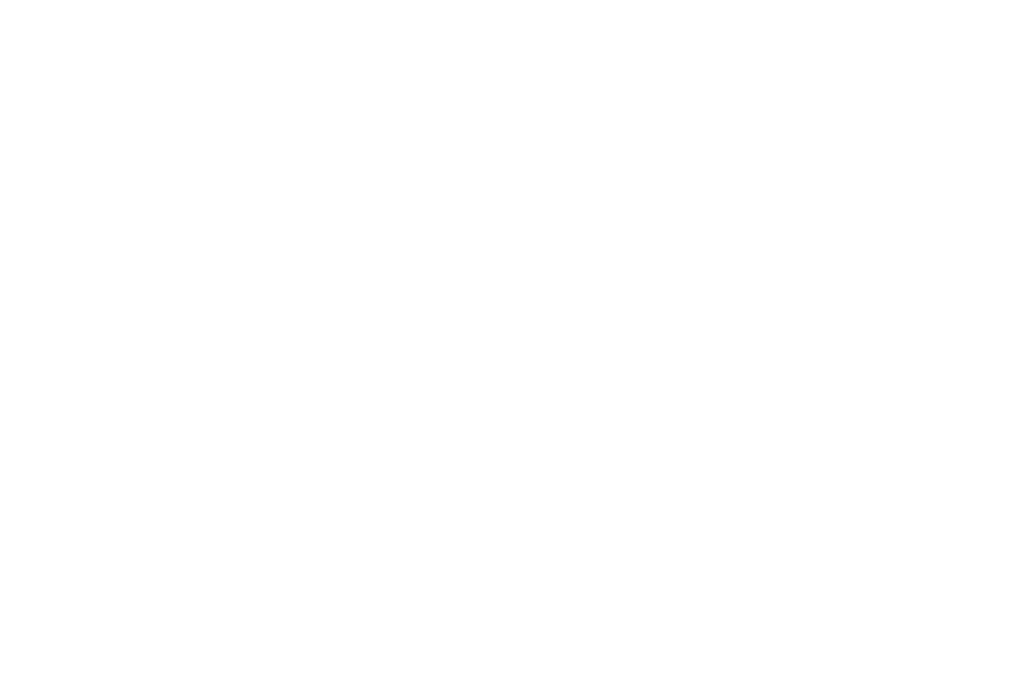
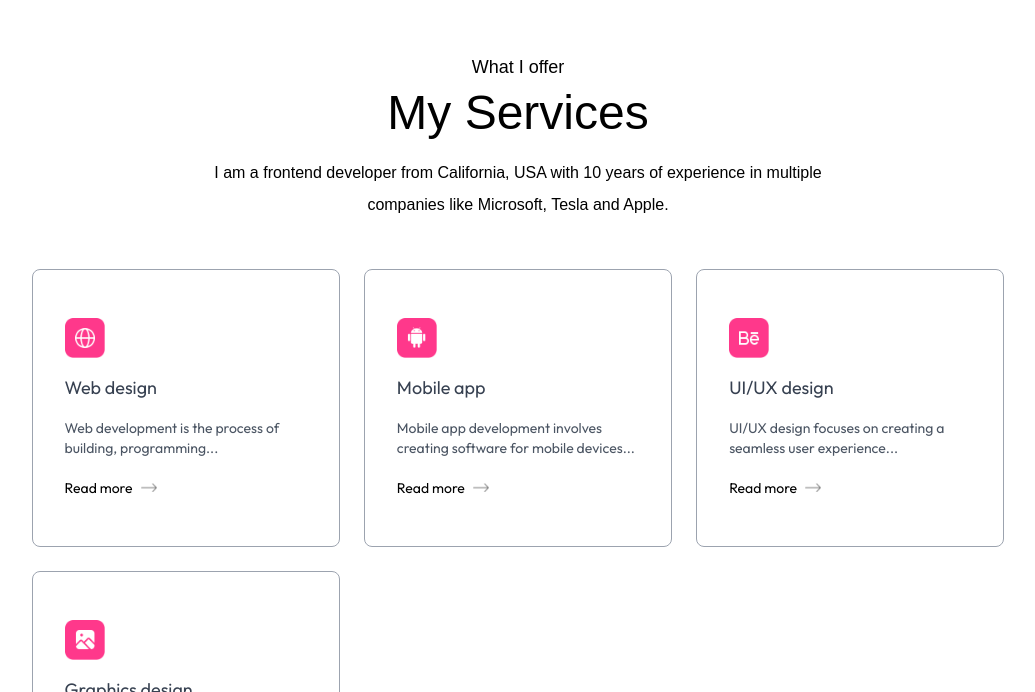
Before and after one commit to jahedripon9/nextjs_portfolio, a Next.js app: page / in a window 1280 px wide. Shown: the part 1628-2320 px from the top of the page, without its empty margins (122-1157 px from the left). Before the commit the page ends 1641 px from the top, so only its background shows below. Built offline with nearby package versions, Linux system fonts and the light colour scheme; a web font is replaced by a local one.

Commit message:
Ready Service  Stection

```diff
--- a/app/components/About.jsx
+++ b/app/components/About.jsx
@@ -29,7 +29,7 @@
                     <ul className='flex items-center gap-3 sm:gap-5'>
                         {
                             toolsData.map((tool, index) => (
-                                <li key={index} className='flex items-center justify-center w-12 sm:w-14 aspect-square border border-gray-400 rounded-lg cursor-pointer hover:-translate-y-1 duration-500'>
+                                <li key={index} className='flex items-center justify-center w-12 sm:w-14 aspect-square border border-gray-400 rounded-lg cursor-pointer hover:-translate-y-1 duration-500 hover:shadow-black'>
                                     <Image src={tool} alt='Tool' className='w-5 sm:w-7' />
                                 </li>
                             ))
--- /dev/null
+++ b/app/components/Services.jsx
@@ -0,0 +1,28 @@
+import { assets, serviceData } from '@/assets/assets'
+import Image from 'next/image'
+import React from 'react'
+
+const Services = () => {
+    return (
+        <div id='services' className='w-full px-[12%] py-10 scroll-mt-20 '>
+            <h4 className='text-center mb-2 text-lg font-ovo'>What I offer</h4>
+            <h2 className='text-center text-5xl font-ovo'>My Services</h2>
+            <p className='text-center max-w-2xl mx-auto mt-5 mb-12 font-ovo'>I am a frontend developer from California, USA with 10 years of experience in multiple companies like Microsoft, Tesla and Apple.</p>
+
+            <div className='grid grid-cols-auto gap-6 my-10'>
+                {serviceData.map(({ icon, title, description, link }, index) => (
+                    <div key={index} className='border border-gray-400 rounded-lg px-8 py-12 hover:shadow-black cursor-pointer hover:bg-lightHover hover:-translate-y-1 duration-500'>
+                        <Image className='w-10' src={icon} alt='img' />
+                        <h3 className='text-lg my-4 text-gray-700'>{title}</h3>
+                        <p className='text-sm text-gray-600 leading-5'>{description}</p>
+                        <a className='flex items-center gap-2 text-sm mt-5' href={link}>
+                            Read more <Image src={assets.right_arrow} alt='img' className='w-4' />
+                        </a>
+                    </div>
+                ))}
+            </div>
+        </div>
+    )
+}
+
+export default Services
--- a/app/page.js
+++ b/app/page.js
@@ -2,6 +2,7 @@
 import About from "./components/About";
 import Header from "./components/Header";
 import Navbar from "./components/Navbar";
+import Services from "./components/Services";
 
 export default function Home() {
   return (
@@ -9,6 +10,7 @@
       <Navbar />
       <Header />
       <About />
+      <Services />
     </>
   );
 }
--- a/tailwind.config.mjs
+++ b/tailwind.config.mjs
@@ -20,6 +20,9 @@
         'black': '4px 4px 0 2px #000',
         'white': '4px 4px 0 2px #fff',
       },
+      gridTemplateColumns: {
+        'auto': 'repeat(auto-fit, minmax(250px, 1fr))',
+      },
     },
   },
   plugins: [],
```
